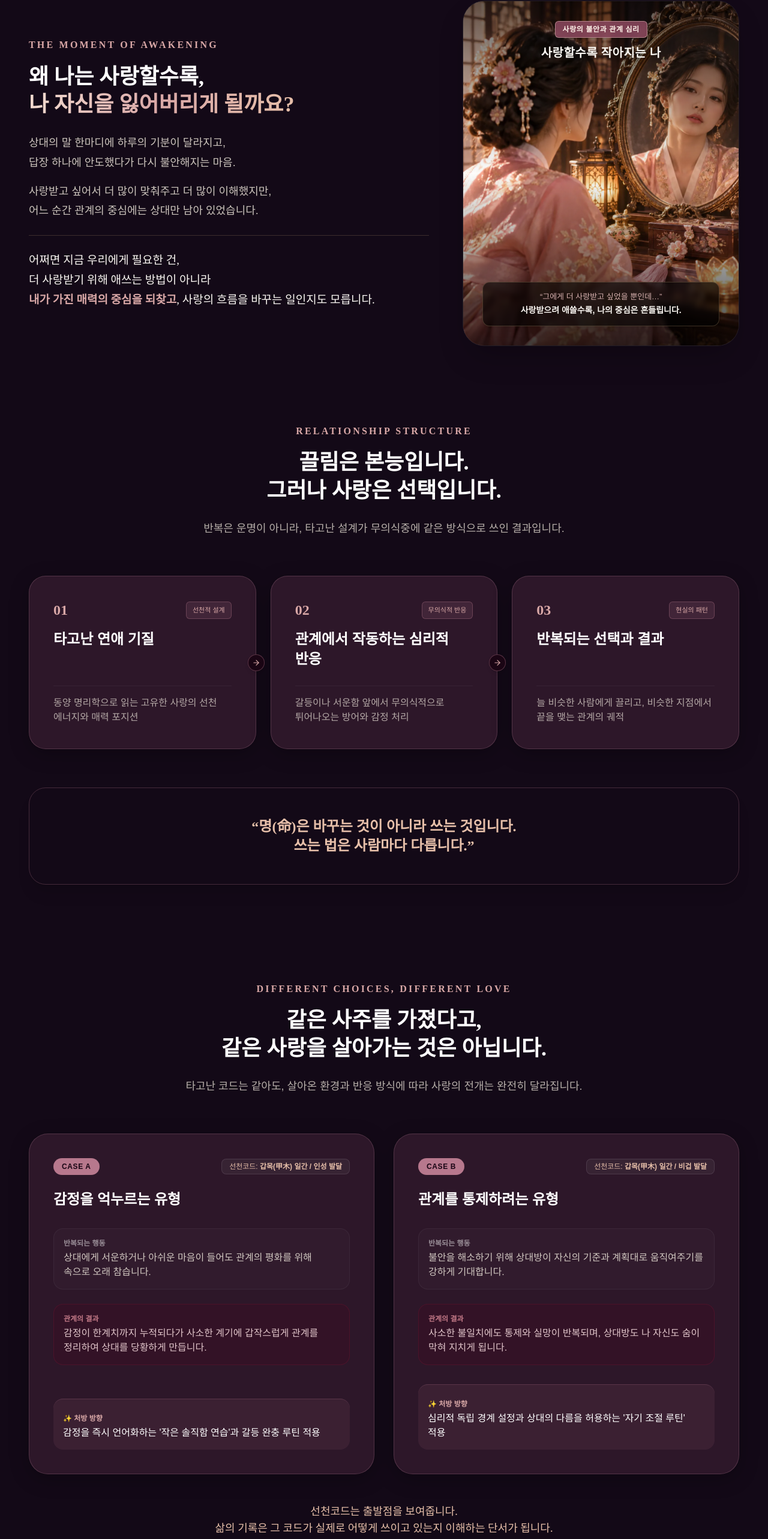
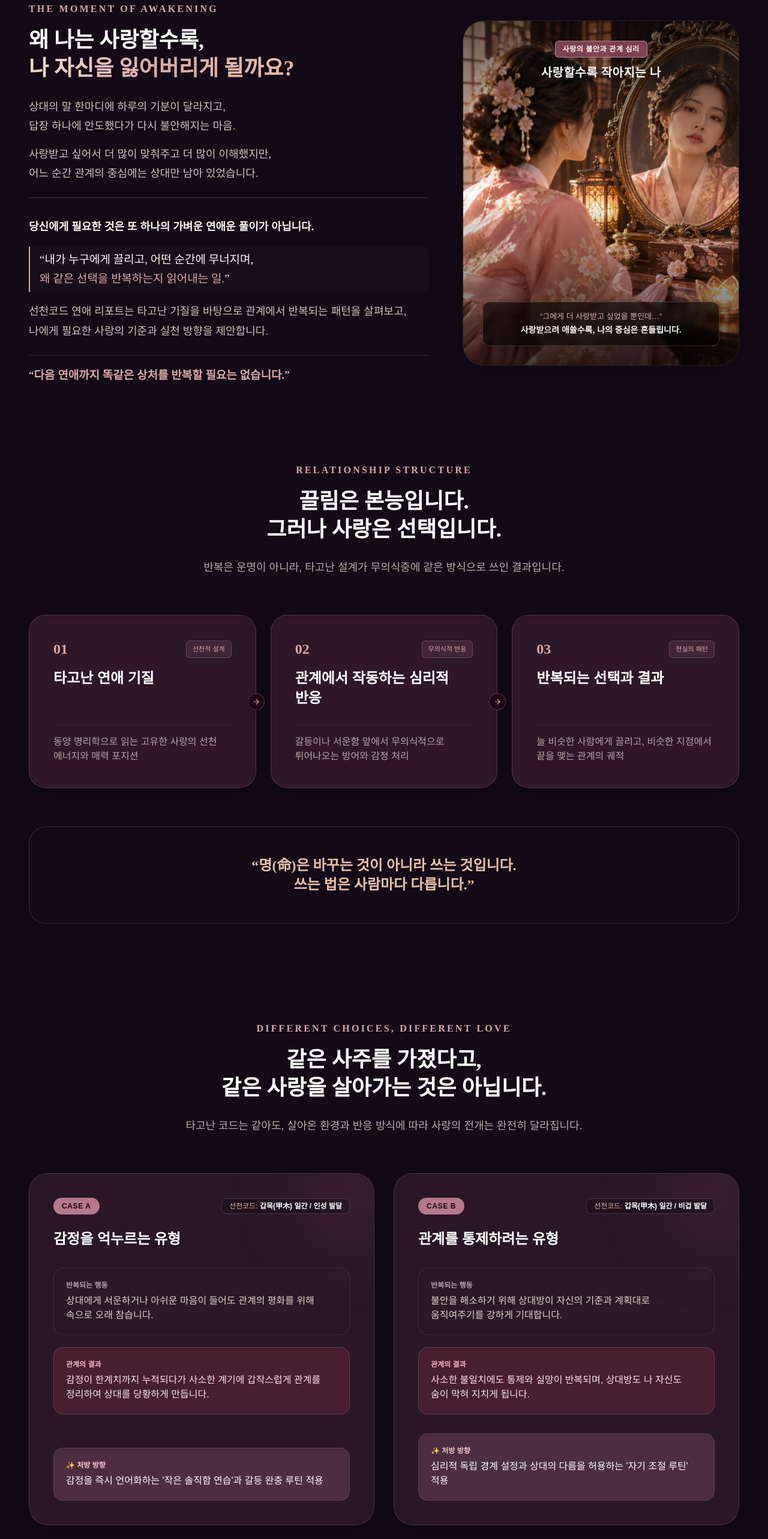
Before and after one commit to woolbo100/buzasun, a Next.js app: page /reports/baekdohwa-report in a window 1280 px wide. Shown: the part 5794-8360 px from the top of the page at 60% size. Built offline with nearby package versions, Linux system fonts and the light colour scheme; no server answers; the database is empty.

Commit message:
feat: 백도화 연애 리포트 상세페이지 신규 섹션 추가, 문구 개편 및 카드 투명도 조정

```diff
--- a/app/reports/baekdohwa-report/page.tsx
+++ b/app/reports/baekdohwa-report/page.tsx
@@ -15,6 +15,7 @@ import RecommendedForCards from '@/components/RecommendedForCards'
 
 // 새로 추가된 18개 설득 블록 독립 컴포넌트들
 import LoveCoreDifferentiation from '@/components/reports/baekdohwa-report/LoveCoreDifferentiation'
+import WhySeoncheonReport from '@/components/reports/baekdohwa-report/WhySeoncheonReport'
 import QuestionShiftComparison from '@/components/reports/common/QuestionShiftComparison'
 import LovePrescriptionSample from '@/components/reports/baekdohwa-report/LovePrescriptionSample'
 import LovePatternChecklist from '@/components/reports/baekdohwa-report/LovePatternChecklist'
@@ -316,7 +317,7 @@ export default function BaekdohwaReportPage() {
             <section className="mb-24 md:mb-32">
               <Reveal>
                 <div className="grid grid-cols-1 lg:grid-cols-12 gap-8 lg:gap-14 items-center">
-                  {/* 좌측 55%: 라벨 + 제목 + 설명 문단 + 강조 문구 */}
+                  {/* 좌측 55%: 라벨 + 제목 + 본문 공감 & 통합 핵심 문구 */}
                   <div className="lg:col-span-7 space-y-6 text-left break-keep order-2 lg:order-1">
                     <div>
                       <span className="block font-elegant text-[12pt] font-semibold tracking-[0.2em] text-[#D9A8A7] uppercase mb-4">
@@ -328,7 +329,8 @@ export default function BaekdohwaReportPage() {
                       </h2>
                     </div>
 
-                    <div className="space-y-4 text-[17px] md:text-[18px] text-[#EDE6DA] opacity-85 font-light leading-[1.8] break-keep">
+                    {/* 1. 상단 공감 문구 */}
+                    <div className="space-y-3.5 text-[17px] md:text-[18px] text-[#EDE6DA] opacity-85 font-light leading-[1.8] break-keep">
                       <p>
                         상대의 말 한마디에 하루의 기분이 달라지고,<br />
                         답장 하나에 안도했다가 다시 불안해지는 마음.
@@ -339,11 +341,31 @@ export default function BaekdohwaReportPage() {
                       </p>
                     </div>
 
-                    <div className="pt-6 border-t border-[#B49A70]/25 mt-6">
-                      <p className="text-[#FAF7F2] font-elegant font-medium text-[18px] md:text-[19px] leading-[1.75] break-keep">
-                        어쩌면 지금 우리에게 필요한 건,<br className="hidden sm:inline" />
-                        더 사랑받기 위해 애쓰는 방법이 아니라<br />
-                        <span className="text-[#D9A8A7] font-semibold">내가 가진 매력의 중심을 되찾고</span>, 사랑의 흐름을 바꾸는 일인지도 모릅니다.
+                    {/* 2. 구분선 */}
+                    <div className="pt-2 border-t border-[#B49A70]/25" />
+
+                    {/* 3. 통합된 핵심 분석 및 처방 문구 */}
+                    <div className="space-y-4 text-[17px] md:text-[18px] leading-[1.8] break-keep">
+                      <p className="text-[#FAF7F2] font-semibold">
+                        당신에게 필요한 것은 또 하나의 가벼운 연애운 풀이가 아닙니다.
+                      </p>
+
+                      <div className="border-l-2 border-[#D9A8A7] pl-4 py-1.5 my-2 bg-white/[0.02] rounded-r-lg">
+                        <p className="text-[#FAF7F2] font-elegant font-medium text-[18px] md:text-[19px] leading-[1.7]">
+                          &ldquo;내가 누구에게 끌리고, 어떤 순간에 무너지며,<br className="hidden sm:inline" />
+                          <span className="text-[#D9A8A7]"> 왜 같은 선택을 반복하는지 읽어내는 일.</span>&rdquo;
+                        </p>
+                      </div>
+
+                      <p className="text-[#EDE6DA] opacity-85 font-light">
+                        선천코드 연애 리포트는 타고난 기질을 바탕으로 관계에서 반복되는 패턴을 살펴보고, 나에게 필요한 사랑의 기준과 실천 방향을 제안합니다.
+                      </p>
+                    </div>
+
+                    {/* 4. 마지막 강조 문구 */}
+                    <div className="pt-4 border-t border-[#B49A70]/20">
+                      <p className="font-elegant font-medium text-[18px] md:text-[19px] text-[#FAF7F2] leading-[1.75] break-keep">
+                        &ldquo;<span className="text-[#D9A8A7] font-semibold">다음 연애까지 똑같은 상처를 반복할 필요는 없습니다.</span>&rdquo;
                       </p>
                     </div>
                   </div>
@@ -419,6 +441,11 @@ export default function BaekdohwaReportPage() {
 
             {/* 패러다임 전환: 상대의 마음이 아니라 나의 선택을 묻다 */}
             <QuestionShiftComparison theme="love" />
+
+            {/* ══════════════════════════════════════════════════════════════════════ */}
+            {/* 신규 섹션: 왜, 선천코드 연애 리포트인가? (차별점 & 처방전 철학) */}
+            {/* ══════════════════════════════════════════════════════════════════════ */}
+            <WhySeoncheonReport />
 
             {/* ══════════════════════════════════════════════════════════════════════ */}
             {/* STEP 04. 선천코드 소개 — 선천코드란 무엇이며, 왜 나를 이해하는 데 도움이 되는가? */}
--- a/components/reports/baekdohwa-report/PersonalizedCaseComparison.tsx
+++ b/components/reports/baekdohwa-report/PersonalizedCaseComparison.tsx
@@ -24,49 +24,58 @@ export default function PersonalizedCaseComparison() {
           {personalizedCaseData.cases.map((c, idx) => (
             <div
               key={idx}
-              className="gungjung-glass p-8 md:p-10 rounded-[32px] border border-white/10 hover:border-[#B7788D]/40 transition-all duration-300 relative overflow-hidden flex flex-col justify-between group"
+              className="p-8 md:p-10 rounded-[32px] transition-all duration-300 relative overflow-hidden flex flex-col justify-between group shadow-2xl hover:border-[rgba(245,218,226,0.35)]"
+              style={{
+                background: 'rgba(125, 76, 100, 0.22)',
+                border: '1px solid rgba(215, 170, 185, 0.20)',
+                backdropFilter: 'blur(8px)',
+                WebkitBackdropFilter: 'blur(8px)',
+              }}
             >
+              {/* 은은한 배경 광채 효과 */}
+              <div className="absolute -top-16 -right-16 w-48 h-48 bg-[#B7788D]/10 rounded-full blur-[60px] pointer-events-none" />
+
               {/* 상단 뱃지 & 선천코드 */}
-              <div>
+              <div className="relative z-10">
                 <div className="flex items-center justify-between mb-6">
-                  <span className="px-3.5 py-1.5 rounded-full text-xs font-bold tracking-wider bg-[#B7788D] text-[#1A0514]">
+                  <span className="px-3.5 py-1.5 rounded-full text-xs font-bold tracking-wider bg-[#B7788D] text-[#1A0514] shadow-sm">
                     {c.badge}
                   </span>
-                  <div className="px-3 py-1 rounded-lg bg-white/5 border border-white/10 text-xs text-[#E6BFA9]">
-                    선천코드: <span className="font-semibold">{c.code}</span>
+                  <div className="px-3 py-1 rounded-lg bg-black/25 border border-white/15 text-xs text-[#E6BFA9]">
+                    선천코드: <span className="font-semibold text-white">{c.code}</span>
                   </div>
                 </div>
 
-                <h3 className="text-[20px] md:text-[24px] font-bold text-white mb-8 group-hover:text-[#E6BFA9] transition-colors leading-snug break-keep">
+                <h3 className="text-[20px] md:text-[24px] font-bold text-white mb-8 group-hover:text-[#F3D6DE] transition-colors leading-snug break-keep">
                   {c.typeName}
                 </h3>
 
-                <div className="space-y-6">
-                  {/* 반복 행동 */}
-                  <div className="p-4 rounded-2xl bg-white/[0.02] border border-white/5">
-                    <span className="text-xs font-bold text-white/50 block mb-1">
+                <div className="space-y-5">
+                  {/* 반복 행동 (중간 톤 일반 정보 카드) */}
+                  <div className="p-4 md:p-5 rounded-2xl bg-black/25 border border-white/10 backdrop-blur-sm">
+                    <span className="text-xs font-bold text-white/60 block mb-1.5">
                       {c.behaviorTitle}
                     </span>
-                    <p className="text-sm md:text-base text-[#EDE6DA]/85 font-light leading-relaxed break-keep">
+                    <p className="text-sm md:text-base text-[#EDE6DA]/90 font-light leading-relaxed break-keep">
                       {c.behaviorDesc}
                     </p>
                   </div>
 
-                  {/* 관계의 결과 */}
-                  <div className="p-4 rounded-2xl bg-rose-950/20 border border-rose-900/30">
-                    <span className="text-xs font-bold text-rose-300/70 block mb-1">
+                  {/* 관계의 결과 (버건디/딥로즈 강조 카드) */}
+                  <div className="p-4 md:p-5 rounded-2xl bg-[#5C1D2E]/40 border border-[#B7788D]/35 backdrop-blur-sm">
+                    <span className="text-xs font-bold text-[#F8B4C4] block mb-1.5">
                       {c.resultTitle}
                     </span>
-                    <p className="text-sm md:text-base text-rose-100/85 font-light leading-relaxed break-keep">
+                    <p className="text-sm md:text-base text-[#FFF0F3]/95 font-light leading-relaxed break-keep">
                       {c.resultDesc}
                     </p>
                   </div>
                 </div>
               </div>
 
-              {/* 처방 방향 (하단 강조) */}
-              <div className="mt-8 pt-6 border-t border-[#B7788D]/25 p-4 rounded-2xl bg-[#B7788D]/10">
-                <span className="text-xs font-bold text-[#D9A8A7] block mb-1">
+              {/* 처방 방향 (하단 강조 박스) */}
+              <div className="mt-8 pt-6 border-t border-[#B7788D]/30 p-4 md:p-5 rounded-2xl bg-[#B7788D]/15 border border-[#B7788D]/25 relative z-10 backdrop-blur-sm">
+                <span className="text-xs font-bold text-[#F3C4D1] block mb-1.5">
                   ✨ {c.solutionTitle}
                 </span>
                 <p className="text-sm md:text-base text-white font-medium leading-relaxed break-keep">
--- /dev/null
+++ b/components/reports/baekdohwa-report/WhySeoncheonReport.tsx
@@ -0,0 +1,138 @@
+'use client'
+
+import Reveal from '@/components/Reveal'
+
+export default function WhySeoncheonReport() {
+  const differentiators = [
+    {
+      num: '01',
+      title: '운세 예측보다 자기이해',
+      desc: '나의 타고난 매력과 관계 성향을 깊이 들여다봅니다.',
+    },
+    {
+      num: '02',
+      title: '획일적인 풀이보다 개인 분석',
+      desc: '나의 선천코드와 관계 특성을 바탕으로 개인별 해석을 제공합니다.',
+    },
+    {
+      num: '03',
+      title: '해석에서 끝나지 않는 실전 처방',
+      desc: '관계에서 지켜야 할 기준과 구체적인 행동 전략까지 제안합니다.',
+    },
+  ]
+
+  return (
+    <section className="mb-28 md:mb-36">
+      <Reveal>
+        <div className="max-w-5xl mx-auto text-center">
+          {/* 1. 작은 섹션 라벨 */}
+          <span className="block font-elegant text-[12pt] font-semibold tracking-[0.2em] text-[#D9A8A7] uppercase mb-4">
+            WHY SEONCHEON CODE
+          </span>
+
+          {/* 2. 메인 제목 */}
+          <h2 className="text-2xl md:text-[36px] font-elegant font-bold text-white mb-10 md:mb-14 leading-[1.3] break-keep">
+            왜, <span className="gradient-text-love">선천코드 연애 리포트</span>인가?
+          </h2>
+
+          {/* 3. 운세와 백도화의 질문 대비 블록 */}
+          <div className="max-w-3xl mx-auto mb-10 md:mb-12 grid grid-cols-1 sm:grid-cols-2 gap-4 text-left">
+            {/* 일반 운세의 질문 */}
+            <div className="p-6 rounded-2xl bg-black/25 border border-white/10 backdrop-blur-sm flex flex-col justify-between">
+              <span className="text-xs font-semibold text-white/50 tracking-wider uppercase mb-2">
+                일반 운세의 질문
+              </span>
+              <p className="text-[15px] md:text-[16px] text-white/70 font-light leading-relaxed">
+                운세는 묻습니다.<br />
+                <span className="text-white/90 font-medium">&ldquo;언제 사랑이 찾아올까요?&rdquo;</span>
+              </p>
+            </div>
+
+            {/* 백도화의 질문 */}
+            <div
+              className="p-6 rounded-2xl border backdrop-blur-sm flex flex-col justify-between"
+              style={{
+                background: 'rgba(125, 76, 100, 0.28)',
+                borderColor: 'rgba(215, 170, 185, 0.28)',
+              }}
+            >
+              <span className="text-xs font-semibold text-[#D9A8A7] tracking-wider uppercase mb-2">
+                백도화의 본질적인 질문
+              </span>
+              <p className="text-[15px] md:text-[16px] text-[#FAF7F2] font-medium leading-relaxed">
+                백도화는 묻습니다.<br />
+                <span className="text-[#F3C4D1] font-bold text-[17px] md:text-[18px]">&ldquo;왜 당신은 그런 사랑을 선택했을까요?&rdquo;</span>
+              </p>
+            </div>
+          </div>
+
+          {/* 4. 설명 본문 */}
+          <div className="max-w-2xl mx-auto space-y-3 text-[17px] md:text-[18px] text-[#EDE6DA] opacity-85 font-light leading-[1.8] break-keep mb-12">
+            <p>
+              누군가를 언제 만날지보다 중요한 것은,<br className="hidden sm:inline" />
+              그 사람 앞에서 내가 어떤 모습이 되는가입니다.
+            </p>
+            <p>
+              나의 매력은 어디에서 빛나고, 어떤 끌림 앞에서 판단이 흐려지며,<br className="hidden sm:inline" />
+              어떤 관계에서 나를 잃기 쉬운가.
+            </p>
+          </div>
+
+          {/* 5. 가장 강조할 문장 (충분한 상하 여백과 큰 타이포그래피) */}
+          <div className="my-10 md:my-14 py-8 md:py-10 border-y border-[#B49A70]/25 max-w-3xl mx-auto">
+            <p className="font-elegant font-bold text-xl sm:text-2xl md:text-[28px] text-white leading-relaxed break-keep">
+              &ldquo;연애 조언은 넘쳐납니다.<br className="sm:hidden" />
+              <span className="gradient-text-love"> 당신만의 처방전은 없었습니다.</span>&rdquo;
+            </p>
+          </div>
+
+          {/* 6. 리포트 소개 문구 */}
+          <div className="max-w-2xl mx-auto space-y-2 text-[16px] md:text-[17px] text-[#EDE6DA] opacity-85 font-light leading-[1.8] break-keep mb-12 md:mb-16">
+            <p>
+              백도화 선천코드 연애 리포트는 타고난 기질을 바탕으로 나의 매력과 관계의 그림자, 잘 맞는 상대와 주의할 유형을 살펴봅니다.
+            </p>
+            <p>
+              그리고 나만의 연애 기준과 실제 관계에서 활용할 수 있는 실천 전략을 제안합니다.
+            </p>
+          </div>
+
+          {/* 7. 차별점 3가지 카드 (PC 3열 / 모바일 1열, 체크리스트 바깥 카드 글라스 스타일) */}
+          <div className="grid grid-cols-1 md:grid-cols-3 gap-6 text-left max-w-5xl mx-auto mb-14 md:mb-16">
+            {differentiators.map((diff, idx) => (
+              <div
+                key={idx}
+                className="p-6 md:p-8 rounded-[24px] shadow-xl relative overflow-hidden transition-all duration-300 hover:border-[rgba(245,218,226,0.35)] flex flex-col justify-between"
+                style={{
+                  background: 'rgba(125, 76, 100, 0.22)',
+                  border: '1px solid rgba(215, 170, 185, 0.20)',
+                  backdropFilter: 'blur(8px)',
+                  WebkitBackdropFilter: 'blur(8px)',
+                }}
+              >
+                <div>
+                  <span className="block font-elegant text-sm font-bold tracking-[0.2em] text-[#D9A8A7] mb-3">
+                    {diff.num}
+                  </span>
+                  <h3 className="text-[18px] md:text-[19px] font-bold text-white mb-3 leading-snug break-keep">
+                    {diff.title}
+                  </h3>
+                  <p className="text-[14px] md:text-[15px] text-[#EDE6DA]/85 font-light leading-relaxed break-keep">
+                    {diff.desc}
+                  </p>
+                </div>
+              </div>
+            ))}
+          </div>
+
+          {/* 8. 마지막 핵심 카피 */}
+          <div className="max-w-3xl mx-auto pt-4">
+            <p className="font-elegant font-medium text-[18px] md:text-[21px] text-[#FAF7F2] leading-relaxed break-keep">
+              &ldquo;언제 사랑받을지를 묻지 마세요.<br className="sm:hidden" />
+              <span className="text-[#D9A8A7] font-semibold"> 왜 그런 사랑을 선택해 왔는지부터 읽으세요.</span>&rdquo;
+            </p>
+          </div>
+        </div>
+      </Reveal>
+    </section>
+  )
+}
```
